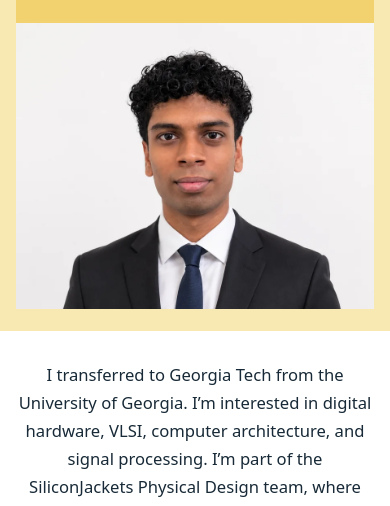
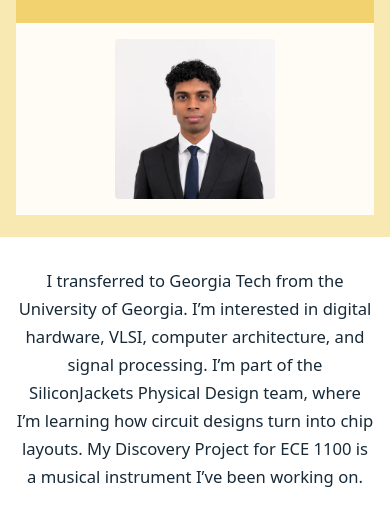
Before and after one commit to mohankamath/ece-portfolio, a plain HTML site: page index.html in a window 390 px wide. Shown: the part 318-824 px from the top of the page. Drawn offline with Linux system fonts and the light colour scheme.

Commit message:
Reduce homepage headshot size

```diff
--- a/styles.css
+++ b/styles.css
@@ -38,8 +38,8 @@ a { color: var(--link); text-underline-offset: .18em; }
 .hero-name h1 span { display: block; }
 .course { margin-bottom: .6rem; color: #3c351c; font-size: .89rem; font-weight: 650; }
 .hero-role { margin-top: .95rem; font-size: clamp(1rem, 1.65vw, 1.17rem); font-weight: 560; line-height: 1.45; }
-.hero-photo { position: relative; min-height: 100%; }
-.hero-photo img { display: block; position: absolute; inset: 0; width: 100%; height: 100%; object-fit: cover; object-position: center 24%; }
+.hero-photo { display: grid; place-items: center; padding: 1.5rem; background: var(--paper); }
+.hero-photo img { display: block; width: min(100%, 15rem); height: auto; border-radius: 4px; }
 .resume-panel a:focus-visible { outline-color: var(--gold); }
 .welcome { padding-block: clamp(1.9rem, 3.4vw, 2.4rem) clamp(1.9rem, 4.2vw, 3rem); text-align: center; }
 .welcome > p { max-width: 67ch; margin-inline: auto; font-size: 1.04rem; }
@@ -101,7 +101,8 @@ figcaption { margin-top: .35rem; color: var(--muted); font-size: .86rem; }
   .primary-nav a { font-size: .86rem; }
   .hero-frame, .about-layout, .two-up, .goals-layout, .project-figures { grid-template-columns: 1fr; }
   .hero-name h1 span { display: inline; }
-  .hero-photo { aspect-ratio: 1.25; }
+  .hero-photo { padding: 1rem; }
+  .hero-photo img { width: min(100%, 10rem); }
   .thread figure, .project-figures { max-width: 34rem; }
   .project-index { grid-template-columns: 1fr; gap: .65rem; }
   .project-index a { display: grid; grid-template-columns: 5.75rem minmax(0, 1fr); column-gap: .75rem; align-items: center; }
```
